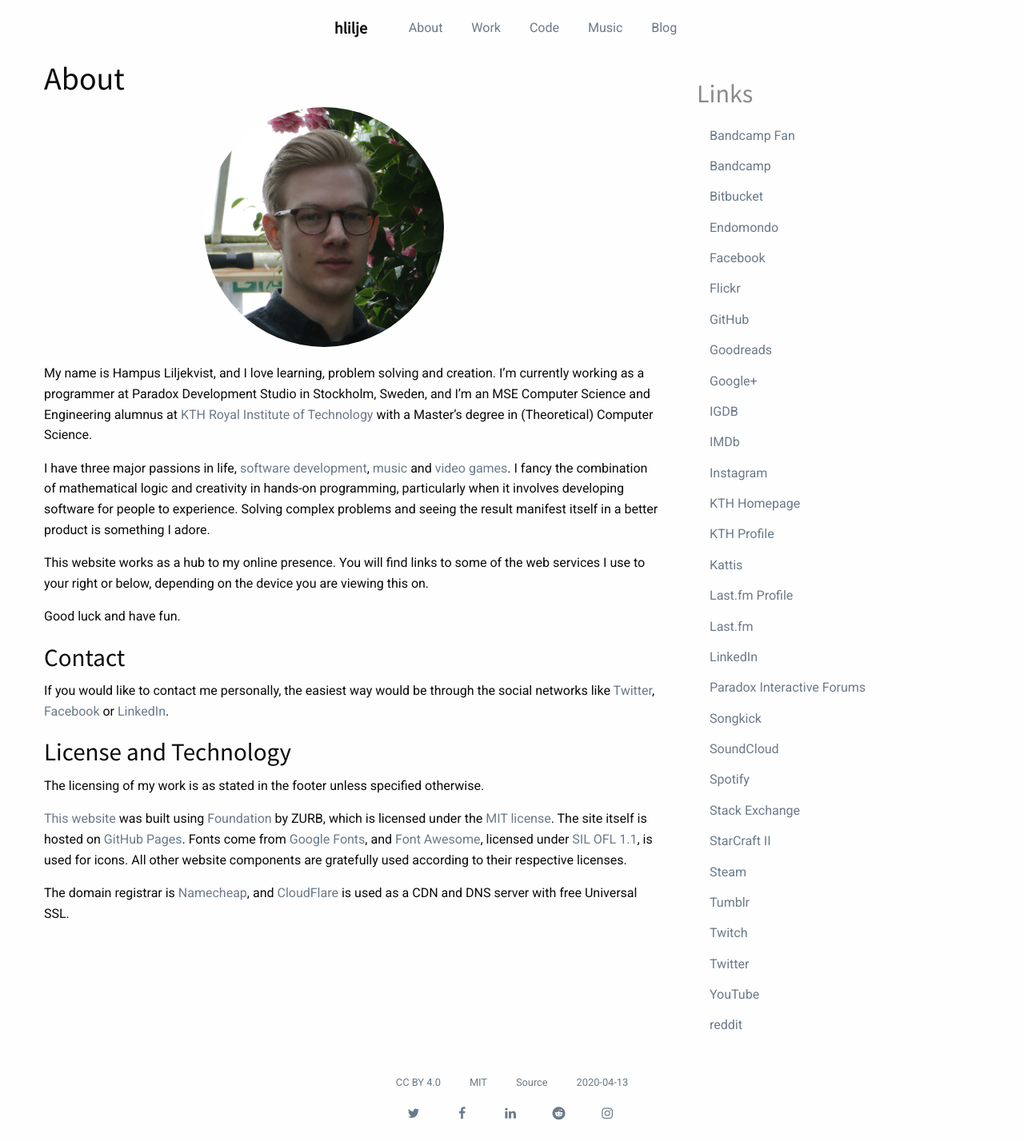
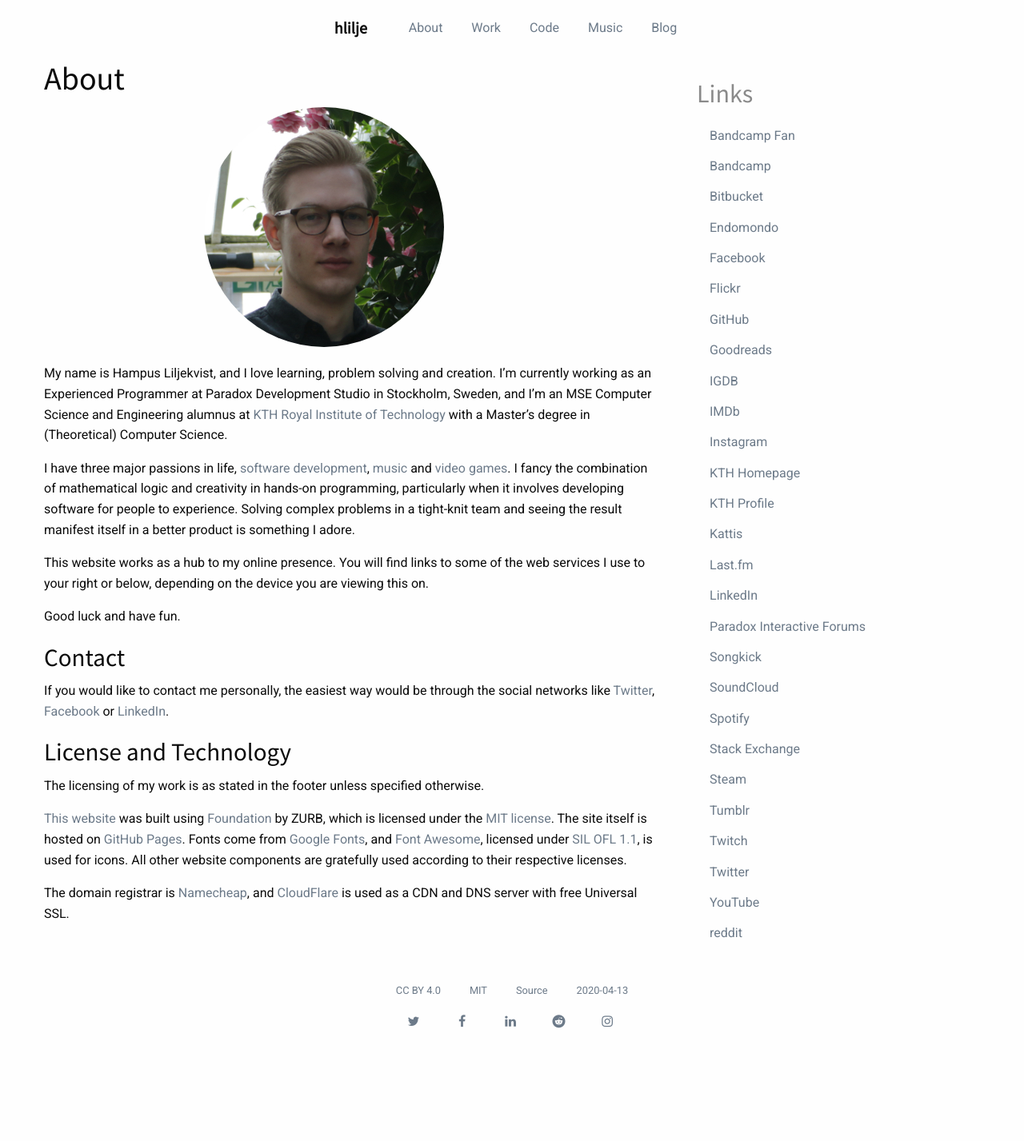
Before and after one commit to hlilje/hlilje.github.io, a Jekyll site: the page built from about.html, in a window 1280 px wide. Shown: the whole page at 80% size. Built offline with Jekyll 4.4.1, drawn with Linux system fonts in a browser that asks for light colours; nearby versions of some CDN libraries; after the commit the page ends 1312 px from its top, so only the background shows below that.

Commit message:
Tweak About page and links

```diff
--- a/_data/links.yml
+++ b/_data/links.yml
@@ -6,22 +6,19 @@ facebook: ["Facebook", "https://www.facebook.com/hampusliljekvist"]
 flickr: ["Flickr", "https://www.flickr.com/people/hlilje/"]
 github: ["GitHub", "https://github.com/hlilje"]
 goodreads: ["Goodreads", "https://www.goodreads.com/hlilje"]
-google_plus: ["Google+", "https://plus.google.com/+HampusLiljekvist"]
 igdb: ["IGDB", "https://www.igdb.com/users/hlilje"]
 imdb: ["IMDb", "http://www.imdb.com/user/ur59667738/"]
 instagram: ["Instagram", "https://instagram.com/hlilje/"]
 kth_homepage: ["KTH Homepage", "http://www.csc.kth.se/~hlilje/"]
 kth_profile: ["KTH Profile", "https://www.kth.se/profile/hlilje/"]
 kattis: ["Kattis", "https://kth.kattis.com/users/hlilje"]
-lastfm_profile: ["Last.fm Profile", "http://www.last.fm/user/LordHali"]
-lastfm: ["Last.fm", "http://www.last.fm/music/Hampus+Liljekvist"]
+lastfm: ["Last.fm", "https://www.last.fm/user/LordHali"]
 linkedin: ["LinkedIn", "https://www.linkedin.com/in/hlilje/"]
 paradox_forums: ["Paradox Interactive Forums", "https://forum.paradoxplaza.com/forum/index.php?members/hlilje.334673/"]
 songkick: ["Songkick", "https://www.songkick.com/users/hlilje"]
 soundcloud: ["SoundCloud", "https://soundcloud.com/hlilje"]
 spotify: ["Spotify", "https://open.spotify.com/user/vaexelverkan"]
 stack_exchange: ["Stack Exchange", "http://stackexchange.com/users/2232003/hampus-liljekvist"]
-starcraft: ["StarCraft II", "http://eu.battle.net/sc2/en/profile/1043944/1/hlilje/"]
 steam: ["Steam", "http://steamcommunity.com/id/hlilje"]
 tumblr: ["Tumblr", "http://hlilje.tumblr.com/"]
 twitch: ["Twitch", "https://www.twitch.tv/hlilje"]
```
Also changed, not shown: _pages/404.md (+1 -1 lines), _pages/about.md (+3 -3 lines).
